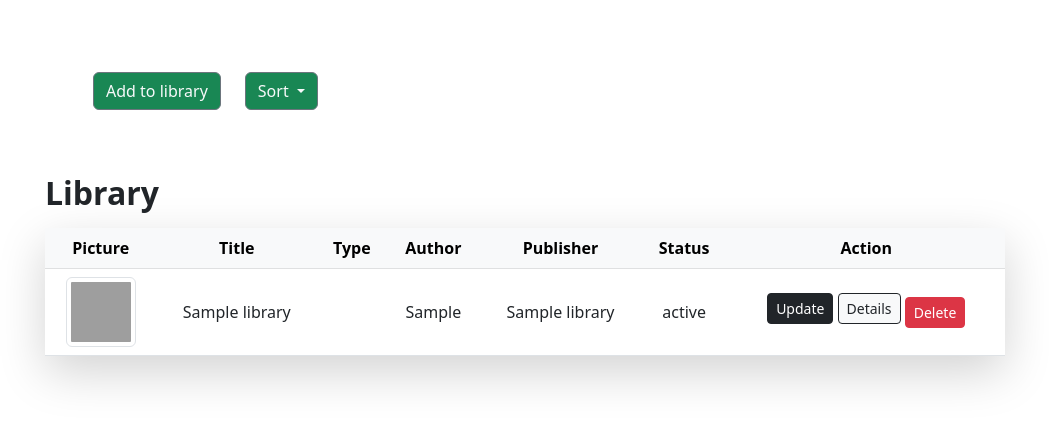
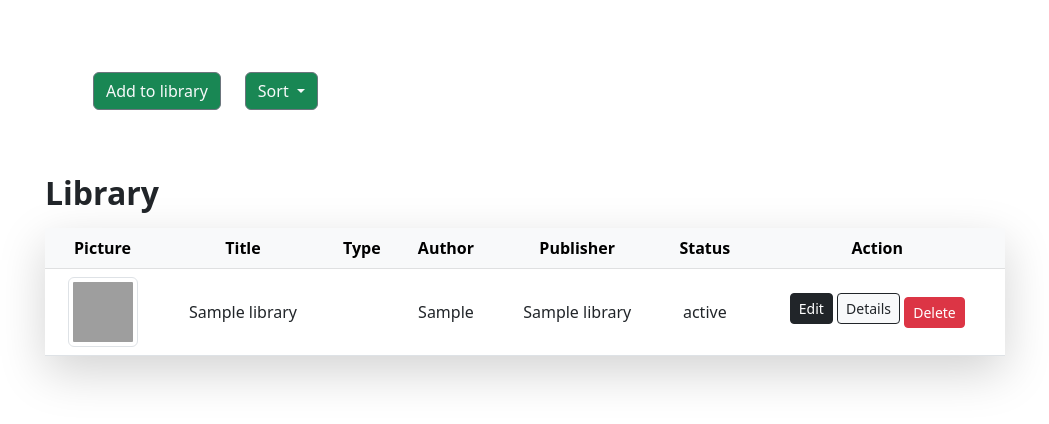
Before and after one commit to ch1marko/BE17-CR10-MarkoDzomba, a PHP site: page /index.php in a window 1280 px wide. Shown: the top 424 px of the page, without its empty margins (115-1164 px from the left). Run offline with PHP 8.4, Linux system fonts and the light colour scheme; tables that the repository leaves empty or names only in its code hold one stand-in row (values such as "Sample post"); grey boxes are pictures that could not be loaded.

Commit message:
button name

```diff
--- a/index.php
+++ b/index.php
@@ -16,7 +16,7 @@ if (mysqli_num_rows($result) > 0) {
             <td class='text-center'>" . $row['author_first_name'] . "</td>
             <td class='text-center'>" . $row['publisher_name'] . "</td>
             <td class='text-center'>" . $row['status'] . "</td>
-            <td class='text-center'><a href='update.php?id=" . $row['id'] . "'><button class='btn btn-dark btn-sm mb-2' type='button'>Update</button></a>
+            <td class='text-center'><a href='update.php?id=" . $row['id'] . "'><button class='btn btn-dark btn-sm mb-2' type='button'>Edit</button></a>
             <a href='details.php?id=" . $row['id'] . "'><button class='btn btn-light btn-outline-dark btn-sm mb-2' type='button'>Details</button></a>
             <a href='delete.php?id=" . $row['id'] . "'><button class='btn btn-danger btn-sm' type='button'>Delete</button></a>
             </td>
```
